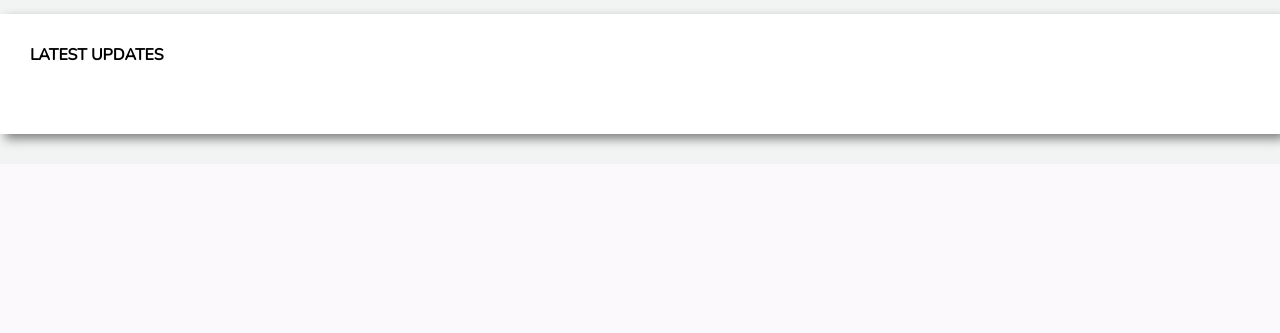
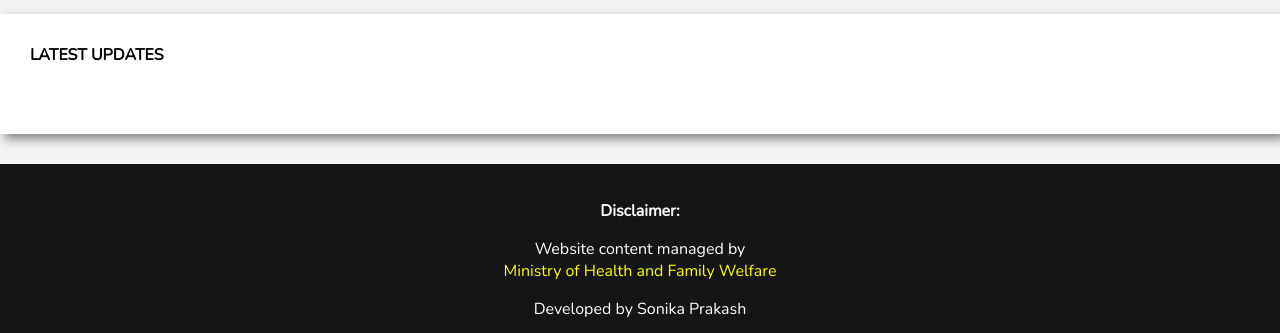
Before and after one commit to Sonika-Prakash/Covid-19-Tracker, a Flask app: template templates/index.html in a window 1280 px wide. Shown: the part 1024-1357 px from the top of the page. Before the commit the page ends 1173 px from the top, so only its background shows below. Run offline with Flask 2, Linux system fonts and the light colour scheme; the template is opened without the code that fills it, so the values that code supplies are empty; some web fonts are replaced.

Commit message:
Made responsive

```diff
--- a/templates/index.html
+++ b/templates/index.html
@@ -1,6 +1,8 @@
 <html>
 
 <head>
+
+    <meta content="width=device-width, initial-scale=1" name="viewport" />
 
     <meta name="image" property="og:image" content="https://live.staticflickr.com/65535/51230223782_03128b99b4_h.jpg" />
     <meta name="title" property="og:title" content="Inventory Management System" />
@@ -168,6 +170,28 @@
         </div>
     </div>
 
+    <div class="footer-responsive">
+        <p style="font-weight: bold;">Disclaimer:</p>
+        <p>Website content managed by </br><a href="https://www.mohfw.gov.in/" target="_blank">Ministry of Health and Family Welfare</a></p>
+        <p>Developed by Sonika Prakash</p>
+
+        <div class="socials">
+            <a target="_blank" href="https://github.com/Sonika-Prakash"><img src="https://img.icons8.com/color/40/000000/github-2.png"/></a>
+			<a target="_blank" href="https://www.linkedin.com/in/sonika-prakash/"><img src="https://img.icons8.com/fluent/40/000000/linkedin.png"/></a>
+			<a target="_blank" href="https://www.hackerrank.com/sonikaprakash10"><img src="https://img.icons8.com/windows/40/26e07f/hackerrank.png"/></a>
+			<a target="_blank" href="https://www.instagram.com/_sonika_prakash_/"><img src="https://img.icons8.com/fluent/40/000000/instagram-new.png"/></a>
+			<a target="_blank" href="https://sonika-prakash.github.io/"><img src="https://img.icons8.com/fluent/40/000000/portfolio.png"/></a>
+        </div>
+
+        <p>
+        	&copy
+            <script>
+                document.write(new Date().getFullYear());
+        	</script>
+        	| All rights reserved
+        </p>
+    </div>
+
 </body>
 
 </html>
```
